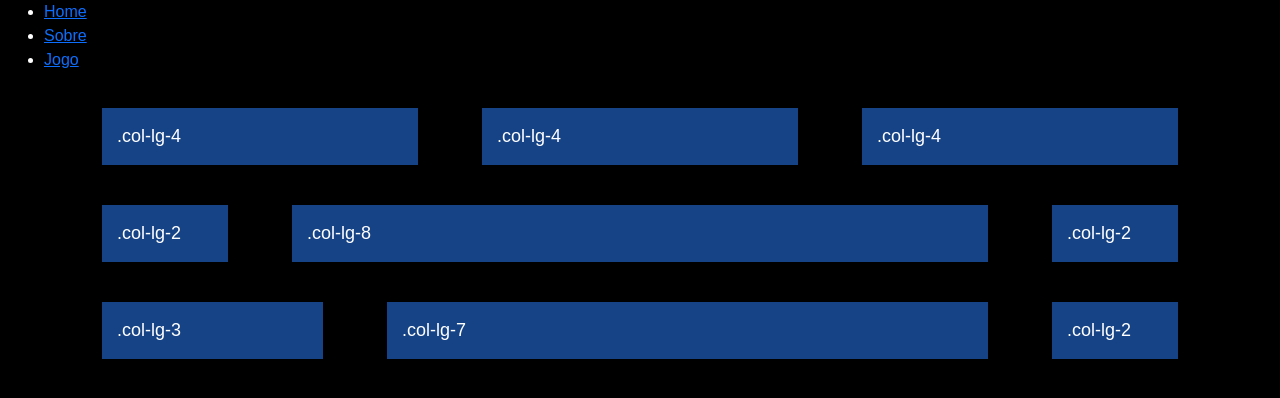
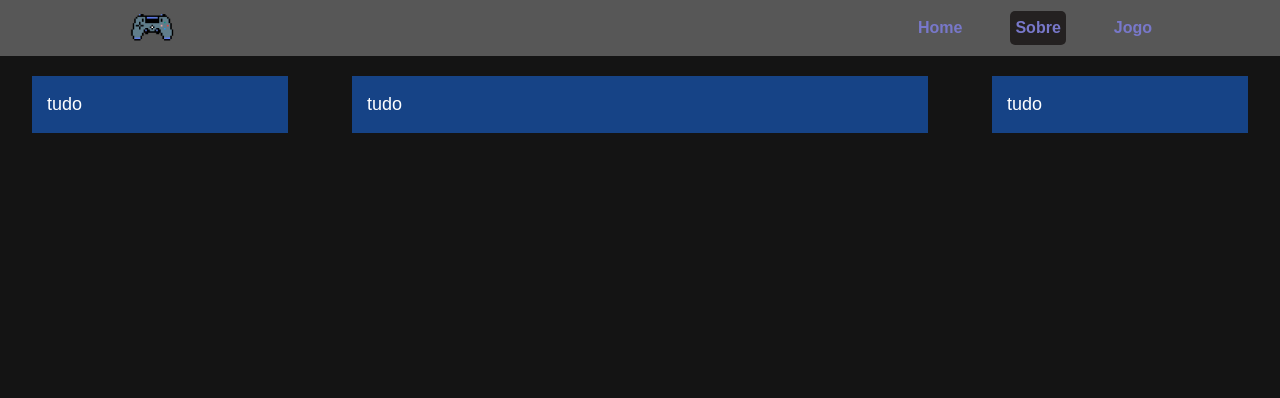
Before and after one commit to PedrooH0/Adivinhe-o-Numero-Web, a plain HTML site: page JogoAdivinheNumero/sobre.html in a window 1280 px wide. Drawn offline with nearby package versions, Linux system fonts and the light colour scheme.

Commit message:
melhorias de cores

```diff
--- a/JogoAdivinheNumero/CSS/style.css
+++ b/JogoAdivinheNumero/CSS/style.css
@@ -11,7 +11,7 @@
 body{
     font-family: Arial, Helvetica, sans-serif !important;
     color: rgb(255, 255, 255) !important;
-    background: black !important;
+    background: rgb(20, 20, 20) !important;
 }
 
 .header,
@@ -55,8 +55,12 @@ body{
     font-weight: bold;
 }
 
-.Home{
+.Home,.Sobre,.Jogo{
     background-color: rgb(36, 33, 33);
     padding: 5px;
     border-radius: 5px;
 }
+
+#teste {
+    padding-top: 45px;
+}
--- a/JogoAdivinheNumero/sobre.html
+++ b/JogoAdivinheNumero/sobre.html
@@ -14,59 +14,42 @@
 <body>
 
 
-    <header>
-        <div class="container-fluid">
-            <nav>
-                <ul>
-                    <li><a href="index.html">Home</a></li>
-                    <li><a href="sobre.html">Sobre</a></li>
-                    <li><a href="jogo.html">Jogo</a></li>
-                </ul>
+    <header class="header">
+
+
+        <div class="logoHeader">
+            <img src="Images/lg.png" class="imgLgHd" alt="logoH">
+        </div>
+
+        <div>
+            <nav class="nav">
+                <a href="index.html">Home</a>
+                <a href="sobre.html" class="Sobre">Sobre</a>
+                <a href="jogo.html">Jogo</a>
+
             </nav>
         </div>
-    </header>
+
+</header>
 
 
-    <div class="container">
-        <!--Row with three equal columns-->
-        <div class="row">
-            <div class="col-lg-4">
-                <div class="demo-content">.col-lg-4</div>
-            </div>
-            <div class="col-lg-4">
-                <div class="demo-content bg-alt">.col-lg-4</div>
-            </div>
-            <div class="col-lg-4">
-                <div class="demo-content">.col-lg-4</div>
-            </div>
+<div class="container-fluid">
+    <div class="row">
+
+        <div class="col-lg-3">
+            <div class="demo-content">tudo</div>
         </div>
 
-        <!--Row with three columns divided in 1:4:1 ratio-->
-        <div class="row">
-            <div class="col-lg-2">
-                <div class="demo-content">.col-lg-2</div>
-            </div>
-            <div class="col-lg-8">
-                <div class="demo-content bg-alt">.col-lg-8</div>
-            </div>
-            <div class="col-lg-2">
-                <div class="demo-content">.col-lg-2</div>
-            </div>
+        <div class="col-lg-6">
+            <div class="demo-content">tudo</div>
         </div>
 
-        <!--Row with three columns divided unevenly-->
-        <div class="row">
-            <div class="col-lg-3">
-                <div class="demo-content">.col-lg-3</div>
-            </div>
-            <div class="col-lg-7">
-                <div class="demo-content bg-alt">.col-lg-7</div>
-            </div>
-            <div class="col-lg-2">
-                <div class="demo-content">.col-lg-2</div>
-            </div>
+        <div class="col-lg-3">
+            <div class="demo-content">tudo</div>
         </div>
+
     </div>
+</div>
 
 </body>
 </html>
```
Also changed, not shown: JogoAdivinheNumero/index.html (+2 -2 lines), JogoAdivinheNumero/jogo.html (+34 -11 lines).
